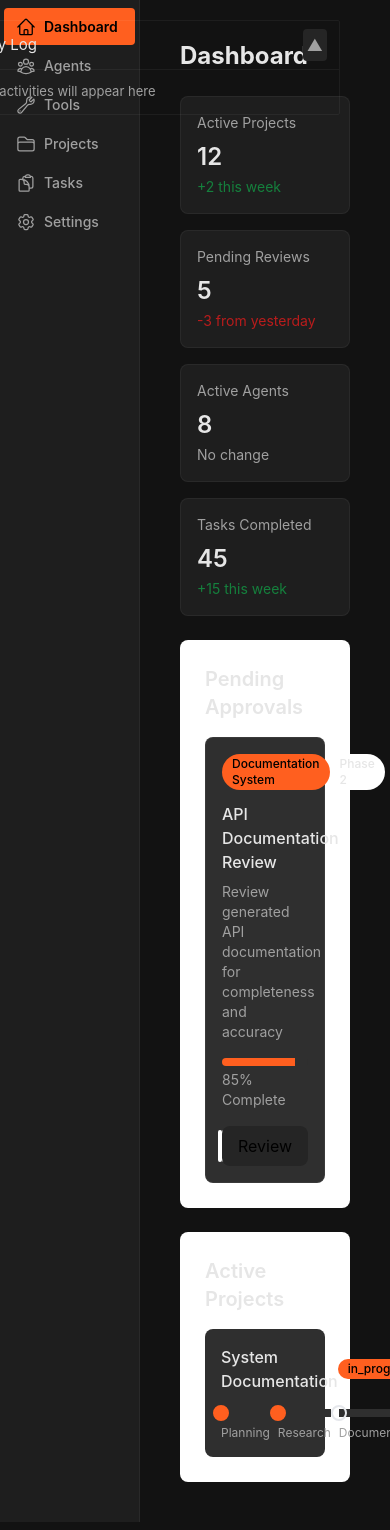
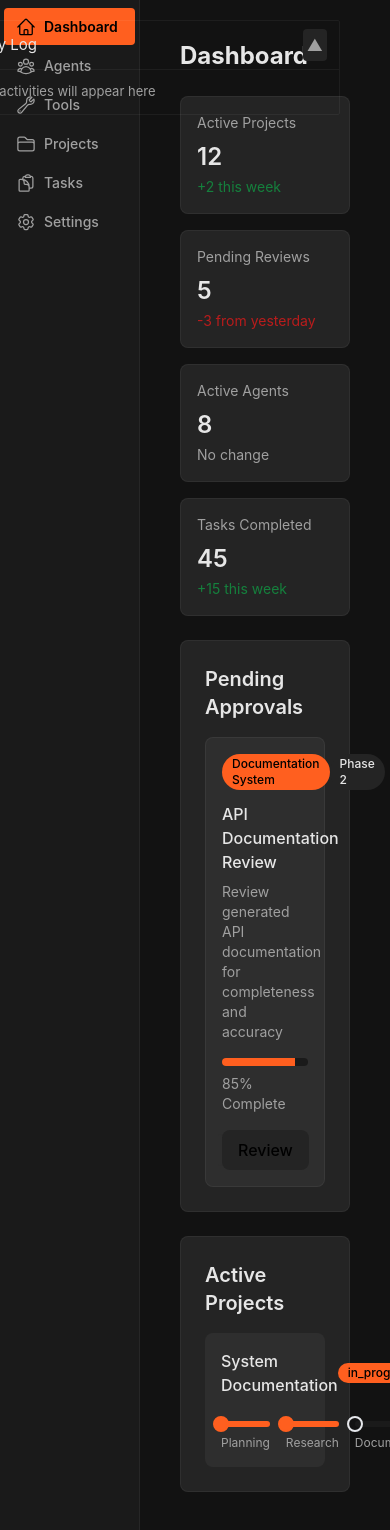
Before and after one commit to MaxParisotto/autowiki-base, a Vue app: page / in a window 390 px wide. Built offline with nearby package versions, Linux system fonts and the light colour scheme; grey boxes are pictures that could not be loaded.

Commit message:
Refactor Dashboard styles and update elevation colors; enhance hover effects and improve component responsiveness

```diff
--- a/src/pages/Dashboard.vue
+++ b/src/pages/Dashboard.vue
@@ -6,7 +6,7 @@
       <div class="grid grid-cols-1 md:grid-cols-2 lg:grid-cols-4 gap-4">
         <div v-for="stat in stats"
              :key="stat.title"
-             class="bg-elevation-1 rounded-lg p-4 border border-border-weak">
+             class="bg-elevation-2 hover:bg-elevation-2-hover rounded-lg p-4 border border-border-weak transition-all duration-200">
           <h3 class="text-text-secondary text-sm">{{ stat.title }}</h3>
           <div class="text-text-primary text-2xl font-semibold mt-2">{{ stat.value }}</div>
           <div :class="{
@@ -25,7 +25,7 @@
         <div class="grid grid-cols-1 lg:grid-cols-2 gap-4">
           <div v-for="task in pendingApprovals"
                :key="task.id"
-               class="bg-elevation-3 rounded-lg p-4 border border-border-weak">
+               class="bg-elevation-3 hover:bg-elevation-3-hover rounded-lg p-4 border border-border-weak transition-colors duration-200">
             <div class="flex justify-between items-start mb-3">
               <span class="badge badge-primary">{{ task.projectName }}</span>
               <span class="badge badge-secondary">Phase {{ task.phaseNumber }}</span>
@@ -34,12 +34,12 @@
             <p class="text-text-secondary text-sm mb-4">{{ task.description }}</p>
 
             <div class="mb-4">
-              <div class="h-2 bg-elevation-3 rounded overflow-hidden">
+              <div class="h-2 bg-elevation-1 rounded-full overflow-hidden">
                 <div class="h-full bg-accent-orange transition-all duration-300"
                      :style="{ width: task.progress + '%' }">
                 </div>
               </div>
-              <span class="text-text-secondary text-sm mt-1 block">
+              <span class="text-text-secondary text-sm mt-2 block">
                 {{ task.progress }}% Complete
               </span>
             </div>
@@ -50,10 +50,10 @@
                      :key="agent.id"
                      :src="agent.avatar"
                      :title="agent.name"
-                     class="w-8 h-8 rounded-full border-2 border-elevation-2">
+                     class="w-8 h-8 rounded-full border-2 border-elevation-3">
               </div>
               <button @click="showApprovalDialog(task)"
-                      class="bg-accent-orange hover:bg-accent-orange-dark text-black px-4 py-2 rounded-lg transition-colors">
+                      class="bg-accent-orange hover:bg-accent-orange-dark text-black px-4 py-2 rounded-lg transition-colors font-medium">
                 Review
               </button>
             </div>
@@ -67,7 +67,7 @@
         <div class="space-y-6">
           <div v-for="project in activeProjects"
                :key="project.id"
-               class="bg-elevation-3 rounded-lg p-4">
+               class="bg-elevation-3 hover:bg-elevation-3-hover rounded-lg p-4 transition-colors duration-200">
             <div class="flex justify-between items-center mb-4">
               <h3 class="text-text-primary font-medium">{{ project.name }}</h3>
               <span class="badge"
@@ -79,18 +79,21 @@
               </span>
             </div>
 
-            <div class="flex items-center gap-2">
+            <div class="flex items-center gap-4 mt-6">
               <div v-for="phase in project.phases"
                    :key="phase.id"
                    class="flex-1">
                 <div class="relative flex items-center">
-                  <div class="h-2 flex-1 bg-elevation-3"
-                       :class="{ 'bg-accent-orange': phase.status === 'completed' }">
+                  <div class="h-1.5 flex-1 rounded-full"
+                       :class="{
+                         'bg-accent-orange opacity-100': phase.status === 'completed',
+                         'bg-elevation-1': phase.status !== 'completed'
+                       }">
                   </div>
-                  <div class="w-4 h-4 rounded-full border-2 absolute -ml-2"
+                  <div class="w-4 h-4 rounded-full border-2 absolute -ml-2 cursor-pointer hover:scale-110 transition-transform"
                        :class="{
                          'bg-accent-orange border-accent-orange': phase.status === 'completed',
-                         'bg-elevation-2 border-border-medium': phase.status === 'pending',
+                         'bg-elevation-1 border-border-medium': phase.status === 'pending',
                          'bg-error-text border-error-text': phase.status === 'blocked'
                        }"
                        @click="showPhaseDetails(phase)">
--- a/src/styles/components.css
+++ b/src/styles/components.css
@@ -1,8 +1,4 @@
 @tailwind base;
-@tailwind components;
-@tailwind utilities;
-
-/* Component styles */
 @tailwind components;
 @tailwind utilities;
 
@@ -25,7 +21,7 @@
 }
 
 .badge-secondary {
-  @apply badge bg-elevation-2 text-text-primary;
+  @apply badge bg-elevation-2 text-text-primary hover:bg-elevation-2-hover;
 }
 
 /* Modern Dropdown */
@@ -68,7 +64,7 @@
 }
 
 .toggle-handle {
-  @apply inline-block h-4 w-4 transform rounded-full bg-white transition-transform;
+  @apply inline-block h-4 w-4 transform rounded-full bg-elevation-1 transition-transform;
 }
 
 /* Modern Tabs */
@@ -93,7 +89,7 @@
 
 /* Modern Skeleton Loading */
 .skeleton {
-  @apply animate-pulse bg-elevation-2 rounded;
+  @apply animate-pulse bg-elevation-1 rounded;
 }
 
 /* Modern Tooltip */
@@ -109,6 +105,7 @@
 }
 
 .has-tooltip::after {
+  @apply bg-elevation-3;
   content: attr(data-tooltip);
   position: absolute;
   bottom: 100%;
@@ -121,7 +118,6 @@
   pointer-events: none;
   transition: opacity 0.2s;
   white-space: nowrap;
-  background-color: var(--bg-elevation-3);
   color: var(--text-primary);
   z-index: 50;
 }
--- a/src/styles/variables.css
+++ b/src/styles/variables.css
@@ -6,7 +6,7 @@
 
   /* Base colors */
   --black: #000000;
-  --white: #D1D1D1;
+  --white: #E6E6E6;
 
   /* Text colors */
   --text-primary: #E6E6E6;
@@ -40,16 +40,16 @@
 
   /* Additional colors */
   --bg-overlay: rgba(18, 18, 18, 0.8);
-  --bg-elevation-1: #1E1E1E;
-  --bg-elevation-2: #252525;
-  --bg-elevation-3: #2F2F2F;
+  --bg-elevation-1: #1A1A1A;
+  --bg-elevation-2: #242424;
+  --bg-elevation-3: #2E2E2E;
 
   /* Shadow colors */
   --shadow-1: rgba(0, 0, 0, 0.3);
   --shadow-2: rgba(0, 0, 0, 0.5);
 
   /* Input specific colors */
-  --input-bg: var(--bg-secondary);
+  --input-bg: var(--bg-elevation-2);
   --input-border: var(--border-medium);
   --input-text: var(--text-primary);
   --input-placeholder: var(--text-muted);
@@ -73,8 +73,14 @@
 
   /* Component-specific backgrounds */
   --input-bg: var(--elevation-2);
-  --dropdown-bg: var(--elevation-2);
+  --dropdown-bg: var(--bg-elevation-2);
   --modal-bg: var(--elevation-1);
-  --card-bg: var(--elevation-1);
+  --card-bg: var(--bg-elevation-2);
   --hover-bg: var(--elevation-3);
+  --tooltip-bg: var(--bg-elevation-3);
+
+  /* Add new elevation hover states */
+  --bg-elevation-1-hover: #202020;
+  --bg-elevation-2-hover: #2A2A2A;
+  --bg-elevation-3-hover: #383838;
 }
--- a/tailwind.config.js
+++ b/tailwind.config.js
@@ -15,13 +15,15 @@ export default {
           1: 'var(--bg-elevation-1)',
           2: 'var(--bg-elevation-2)',
           3: 'var(--bg-elevation-3)',
+          '1-hover': 'var(--bg-elevation-1-hover)',
+          '2-hover': 'var(--bg-elevation-2-hover)',
+          '3-hover': 'var(--bg-elevation-3-hover)',
         },
         'accent': {
           orange: 'var(--accent-orange)',
           'orange-dark': 'var(--accent-orange-dark)',
         },
         'border-weak': 'rgba(0, 0, 0, 0.1)',
-        'elevation-2': '#ffffff',
         'info-text': 'var(--info-text)',
         'success-text': 'var(--success-text)',
         'warning-text': 'var(--warning-text)',
```
